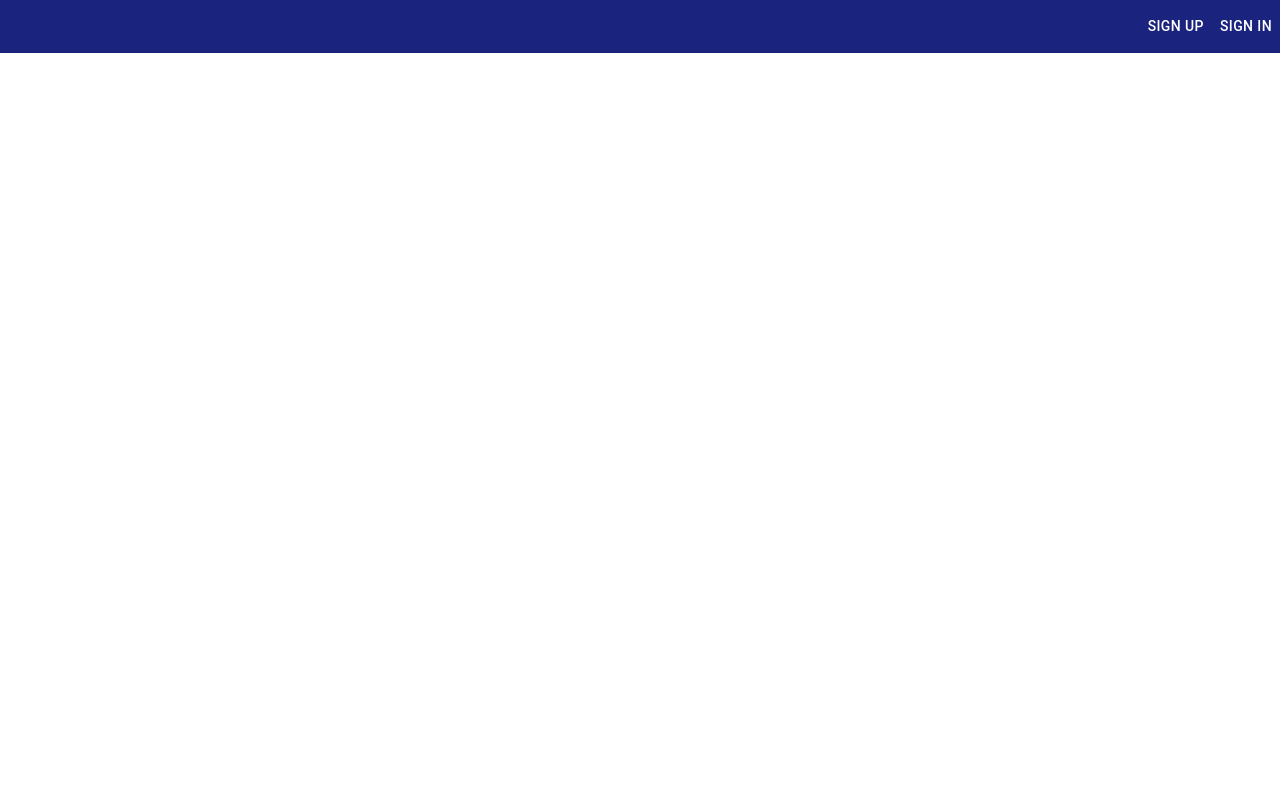
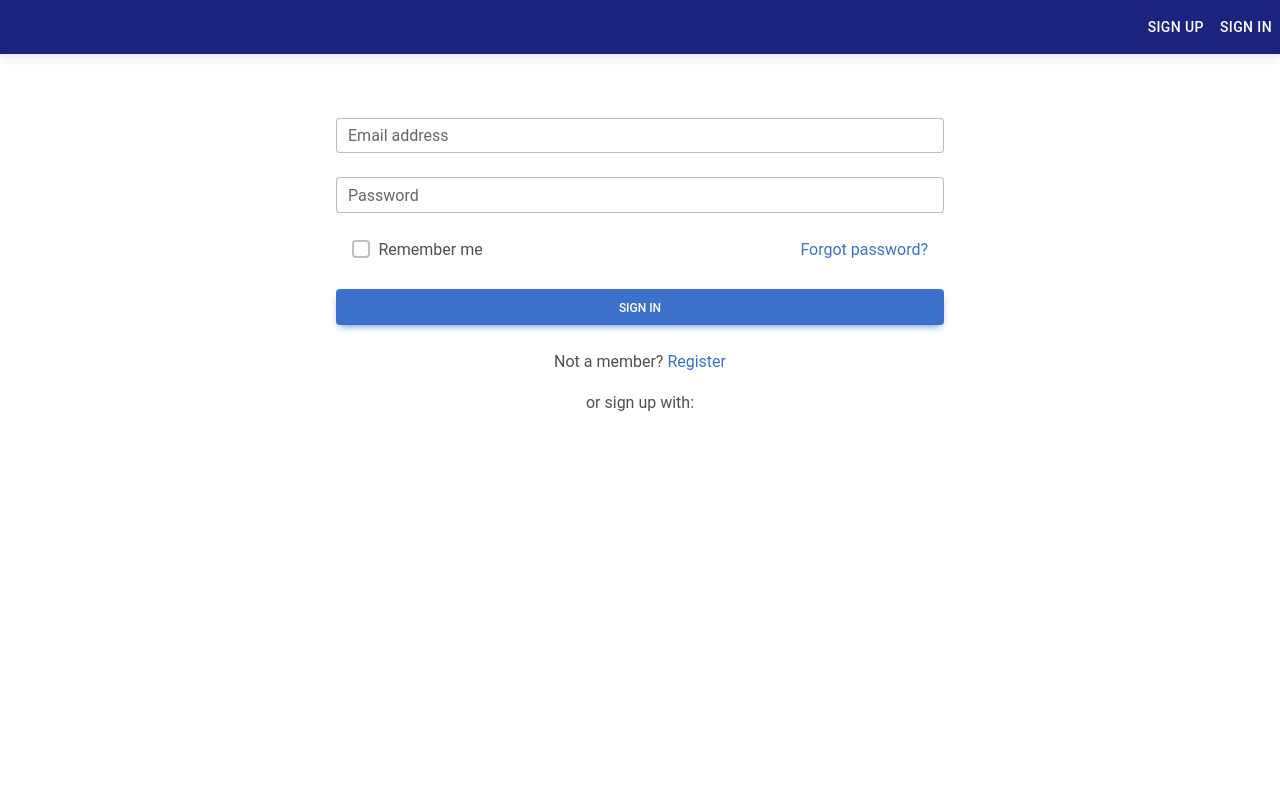
Before and after one commit to Siil777/SecureSignUp, a React (Create React App) app in the folder frontend/auth/: page /logform in a window 1280 px wide. Shown: the top 800 px of the page. Built offline with nearby package versions, Linux system fonts and the light colour scheme.

Commit message:
feat: working on signin form

```diff
--- a/frontend/auth/package.json
+++ b/frontend/auth/package.json
@@ -10,6 +10,7 @@
     "@testing-library/react": "^13.4.0",
     "@testing-library/user-event": "^13.5.0",
     "bootstrap": "^5.3.3",
+    "mdb-react-ui-kit": "^9.0.0",
     "react": "^18.3.1",
     "react-dom": "^18.3.1",
     "react-icons": "^5.3.0",
--- a/frontend/auth/src/App.js
+++ b/frontend/auth/src/App.js
@@ -2,6 +2,7 @@
 import './App.css';
 import Headers from './components/headers.js';
 import Footer from './components/footers.js';
+import Forms from './components/signinforms.js'
 function App() {
   return (
     <div className="App">
--- a/frontend/auth/src/components/alerts.js
+++ b/frontend/auth/src/components/alerts.js
@@ -1,8 +1,5 @@
 import { Alert } from "@mui/material";
-
 const Alerts = ({ servity, message }) => {
-
-
     return (
         <div >
             <Alert servity={servity}>
@@ -10,6 +7,5 @@
             </Alert>
         </div>
     )
-
 }
 export default Alerts;
--- a/frontend/auth/src/components/footer.js
+++ b/frontend/auth/src/components/footer.js
@@ -126,3 +126,4 @@
         </div>
     )
 }
+export default Footer;
--- a/frontend/auth/src/components/headers.js
+++ b/frontend/auth/src/components/headers.js
@@ -1,6 +1,7 @@
 import Signup from './signup.js';
 import SignUpForm from './entries.js';
 import { Route, Routes } from 'react-router-dom';
+import SignInForm from './signinforms.js';
 import Signin from './signin.js';
 const Head = ({ signup, signin }) => {
     return (
@@ -16,6 +17,7 @@
             <div className='d-flex justify-content-center'>
                 <Routes>
                     <Route path='/form' element={<SignUpForm />} />
+                    <Route path='/logform' element={<SignInForm />} />
                 </Routes>
             </div>
         </div>
--- a/frontend/auth/src/components/signin.js
+++ b/frontend/auth/src/components/signin.js
@@ -1,14 +1,10 @@
-
 import { Button } from "@mui/material";
 import {useNavigate} from 'react-router-dom';
 const SignIn = () => {
-
     const navigate = useNavigate();
-
     function handleRoute (){
         	navigate('/logform')
     }
-
     return(
         <Button onClick={handleRoute} sx={{color: 'white'}}>
             Sign in
--- /dev/null
+++ b/frontend/auth/src/components/signinforms.js
@@ -0,0 +1,54 @@
+import React from 'react';
+import {
+  MDBContainer,
+  MDBInput,
+  MDBCheckbox,
+  MDBBtn,
+  MDBIcon
+}
+
+from 'mdb-react-ui-kit';
+
+function Login() {
+  return (
+    <MDBContainer className="p-3 my-5 d-flex flex-column w-50">
+
+      <MDBInput wrapperClass='mb-4' label='Email address' id='form1' type='email'/>
+      <MDBInput wrapperClass='mb-4' label='Password' id='form2' type='password'/>
+
+      <div className="d-flex justify-content-between mx-3 mb-4">
+        <MDBCheckbox name='flexCheck' value='' id='flexCheckDefault' label='Remember me' />
+        <a href="!#">Forgot password?</a>
+      </div>
+
+      <MDBBtn className="mb-4">Sign in</MDBBtn>
+
+      <div className="text-center">
+        <p>Not a member? <a href="#!">Register</a></p>
+        <p>or sign up with:</p>
+
+        <div className='d-flex justify-content-between mx-auto' style={{width: '40%'}}>
+          <MDBBtn tag='a' color='none' className='m-1' style={{ color: '#1266f1' }}>
+            <MDBIcon fab icon='facebook-f' size="sm"/>
+          </MDBBtn>
+
+          <MDBBtn tag='a' color='none' className='m-1' style={{ color: '#1266f1' }}>
+            <MDBIcon fab icon='twitter' size="sm"/>
+          </MDBBtn>
+
+          <MDBBtn tag='a' color='none' className='m-1' style={{ color: '#1266f1' }}>
+            <MDBIcon fab icon='google' size="sm"/>
+          </MDBBtn>
+
+          <MDBBtn tag='a' color='none' className='m-1' style={{ color: '#1266f1' }}>
+            <MDBIcon fab icon='github' size="sm"/>
+          </MDBBtn>
+
+        </div>
+      </div>
+
+    </MDBContainer>
+  );
+}
+
+export default Login;
--- a/frontend/auth/src/components/signup.js
+++ b/frontend/auth/src/components/signup.js
@@ -1,9 +1,7 @@
 import Button from '@mui/material/Button';
 import {useNavigate} from 'react-router-dom';
-
 const Signup = () => {
     const navigate = useNavigate();
-
     function handleHistory(){
         navigate('/form');
     }
--- a/frontend/auth/src/index.js
+++ b/frontend/auth/src/index.js
@@ -6,6 +6,7 @@
 import 'bootstrap/dist/css/bootstrap.min.css';
 import { BrowserRouter } from 'react-router-dom';
 import './scss/style.scss';
+import 'mdb-react-ui-kit/dist/css/mdb.min.css';
 
 const root = ReactDOM.createRoot(document.getElementById('root'));
 root.render(
```
Also changed, not shown: 1 other file (tests, documents, lock files or other folders).
